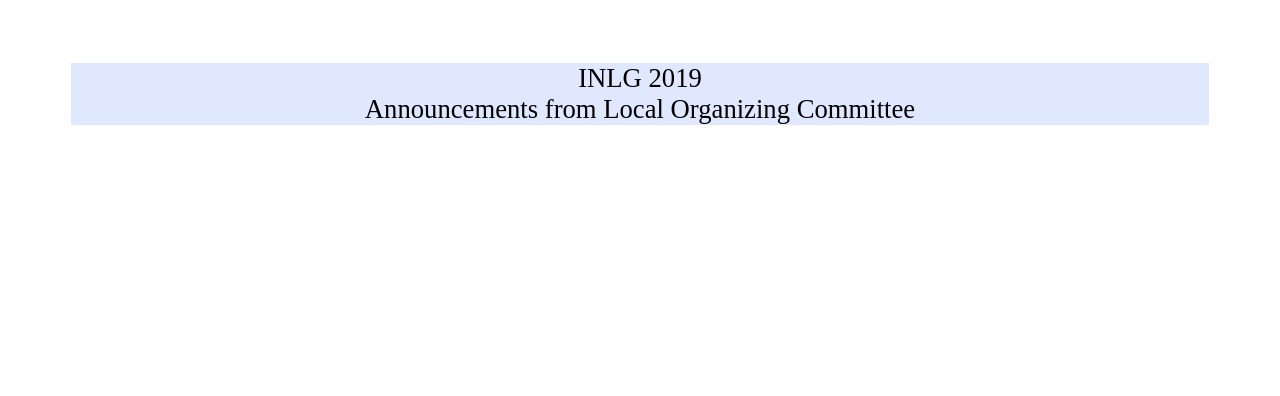
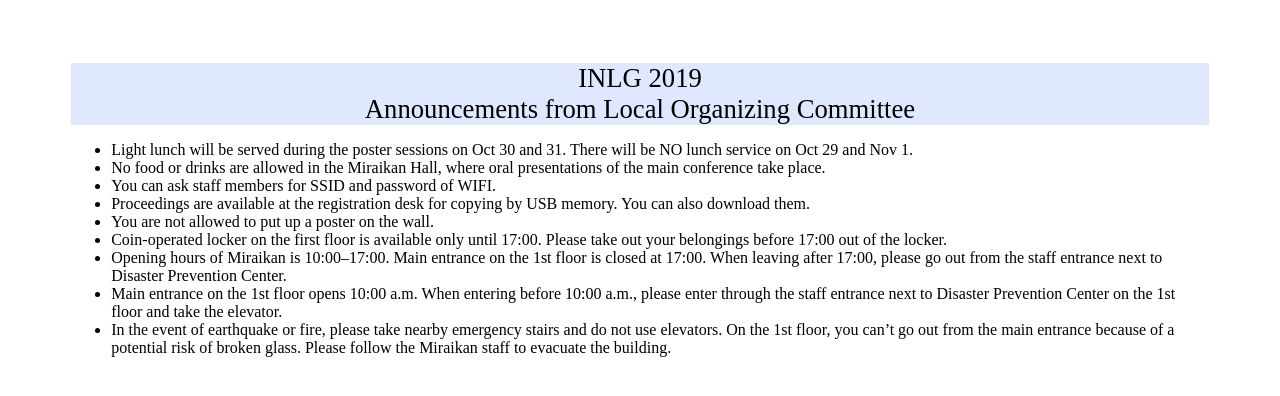
Before and after one commit to inlg2019lc/localinfo, a plain HTML site: page index.html in a window 1280 px wide. Drawn offline with Linux system fonts and the light colour scheme.

Commit message:
Update index.html

```diff
--- a/index.html
+++ b/index.html
@@ -12,6 +12,21 @@
 <!--
 <a href="https://www.inlg2019.com">inlg2019</a>
 -->
+  <ul>
+    <li> Light lunch will be served during the poster sessions on Oct 30 and 31. There will be NO lunch service on Oct 29 and Nov 1. </li>
+    <li> No food or drinks are allowed in the Miraikan Hall, where oral presentations of the main conference take place.</li>
+    <li> You can ask staff members for SSID and password of WIFI.</li>
+    <li> Proceedings are available at the registration desk for copying by USB memory. You can also download them.</li>
+    <li> You are not allowed to put up a poster on the wall.</li>
+    <li> Coin-operated locker on the first floor is available only until 17:00. Please take out your belongings before 17:00 out of the locker.</li>
+    <li> Opening hours of Miraikan is 10:00–17:00. Main entrance on the 1st floor is closed at 17:00. When leaving after 17:00, please go out from the staff entrance next to Disaster Prevention Center. </li>
+    <li> Main entrance on the 1st floor opens 10:00 a.m. When entering before 10:00 a.m., please enter through the staff entrance next to Disaster Prevention Center on the 1st floor and take the elevator. </li>
+    <li> In the event of earthquake or fire, please take nearby emergency stairs and do not use elevators. On the 1st floor, you can’t go out from the main entrance because of a potential risk of broken glass. Please follow the Miraikan staff to evacuate the building. </li>
+    <!--<li> In the event of earthquake, you can’t use emergency stairs next viewing lounge toilet on the 7th floor.</li>-->
+
+
+
+  </ul>
 </div>
 </body>
 </html>
```
